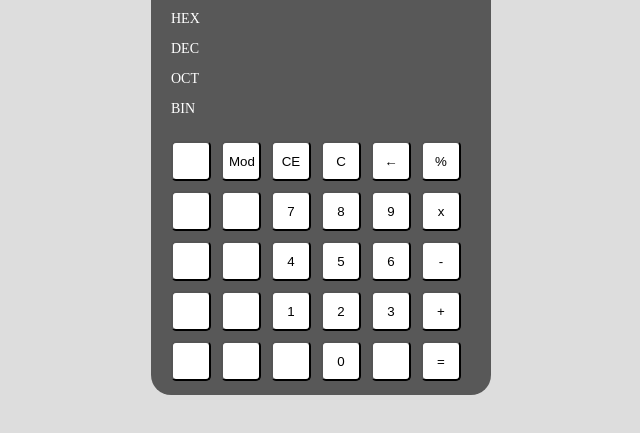
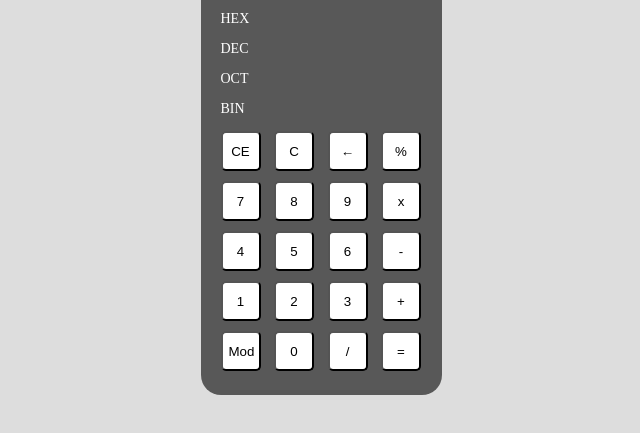
Before and after one commit to d141011/HW1, a plain HTML site: page calculator.html in a window 1280 px wide. Shown: the part 123-556 px from the top of the page, without its empty margins (319-959 px from the left). Drawn offline with Linux system fonts and the light colour scheme.

Commit message:
20161102

```diff
--- a/calculator.html
+++ b/calculator.html
@@ -21,44 +21,34 @@ Calculator
 <p>BIN <span id="bin"></span></p>
 </div>
 <div class="row">
-<button class="press"></button>
-<button class="press">Mod</button>
-<button class="press">CE</button>
-<button class="press">C</button>
+<button class="press" value="CE">CE</button>
+<button class="press" value="C">C</button>
 <button class="press">←</button>
 <button class="press" value="%">%</button>
 </div>
 <div class="row">
-<button class="press"></button>
-<button class="press"></button>
 <button class="press" value="7">7</button>
 <button class="press" value="8">8</button>
 <button class="press" value="9">9</button>
 <button class="press" value="*">x</button>
 </div>
 <div class="row">
-<button class="press"></button>
-<button class="press"></button>
 <button class="press" value="4">4</button>
 <button class="press" value="5">5</button>
 <button class="press" value="6">6</button>
 <button class="press" value="-">-</button>
 </div>
 <div class="row">
-<button class="press"></button>
-<button class="press"></button>
 <button class="press" value="1">1</button>
 <button class="press" value="2">2</button>
 <button class="press" value="3">3</button>
 <button class="press" value="+">+</button>
 </div>
 <div class="row">
-<button class="press"></button>
-<button class="press"></button>
-<button class="press"></button>
+<button class="press" value="Mod">Mod</button>
 <button class="press" value="0">0</button>
-<button class="press"></button>
-<button class="press" onclick="calculate();">=</button>
+<button class="press" value="/">/</button>
+<button class="press" value="=">=</button>
 </div>
 </div>
 <script>
@@ -69,10 +59,17 @@ for(var i=0;i<keys.length;i++){
 		var value=this.value;
 		var display=document.querySelector('#area');
 		var displayValue=display.innerHTML;
-		if(displayValue.length<=13)
-		display.innerHTML+=value;
+		if(displayValue.length<=13 && value!="=" && value!="CE" && value!="C")
+			display.innerHTML+=value;
+		if(value=="=")
+			display.innerHTML=eval(displayValue);
+		if(value=="CE")
+			display.innerHTML=displayValue.replace(/.$/,"");
+		if(value=="C")
+			display.innerHTML="";
 	}
 }
+
 </script>
 </body>
 </html>
--- a/css/style.css
+++ b/css/style.css
@@ -6,7 +6,7 @@ body{
 
 .wrapper{
 	height: 470px;
-    width: 300px;
+    width: 201px;
 	 background-color:rgba(0, 0, 0,0.6);
     margin: 0 auto; /* to make the div center align to the browser */
     padding: 20px;
@@ -35,14 +35,12 @@ body{
 
 .row{
 	margin-top:10px;
+	margin-right:-10px;
 }
 
 .press{
-	float:left;
-	position:relative;
 	height:40px;
 	width:40px;
-	margin-top:10px;
 	margin-right:10px;
 	border-radius:5px;
 	background-color:#fff;
```
